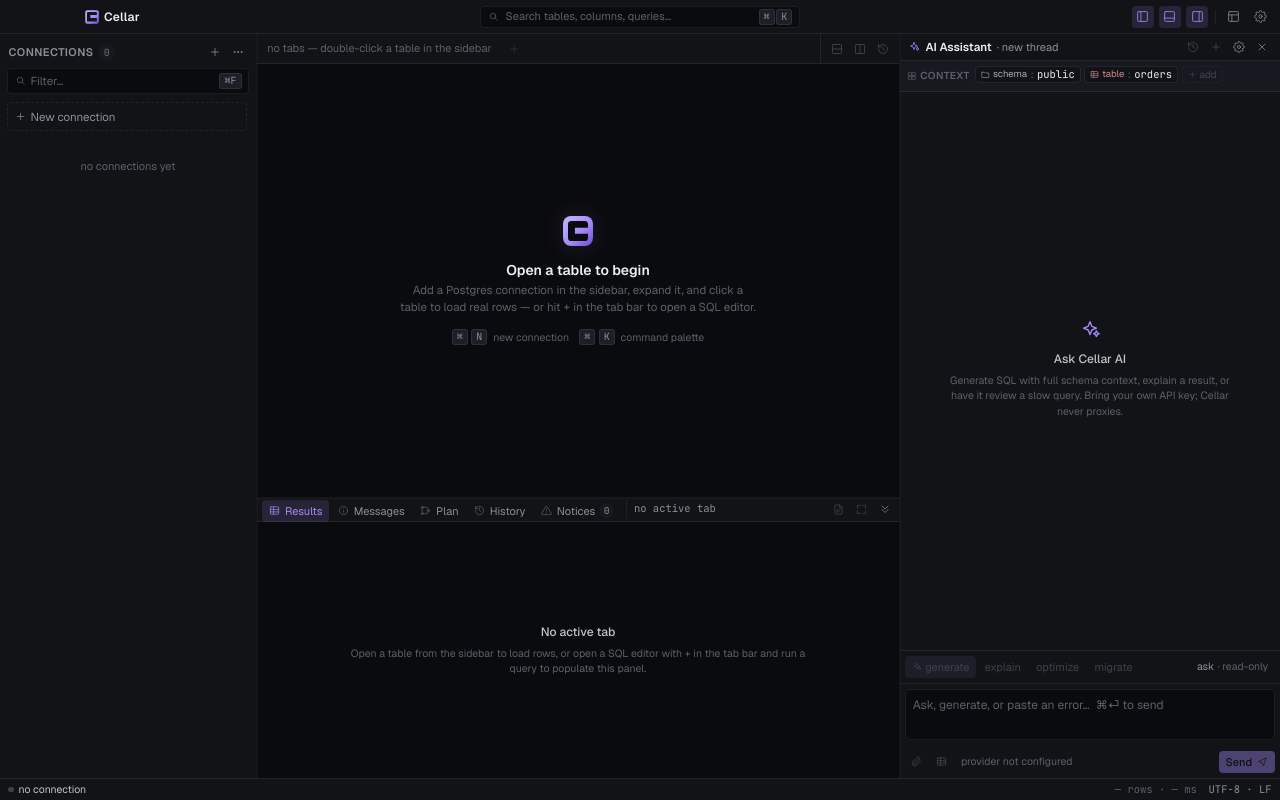
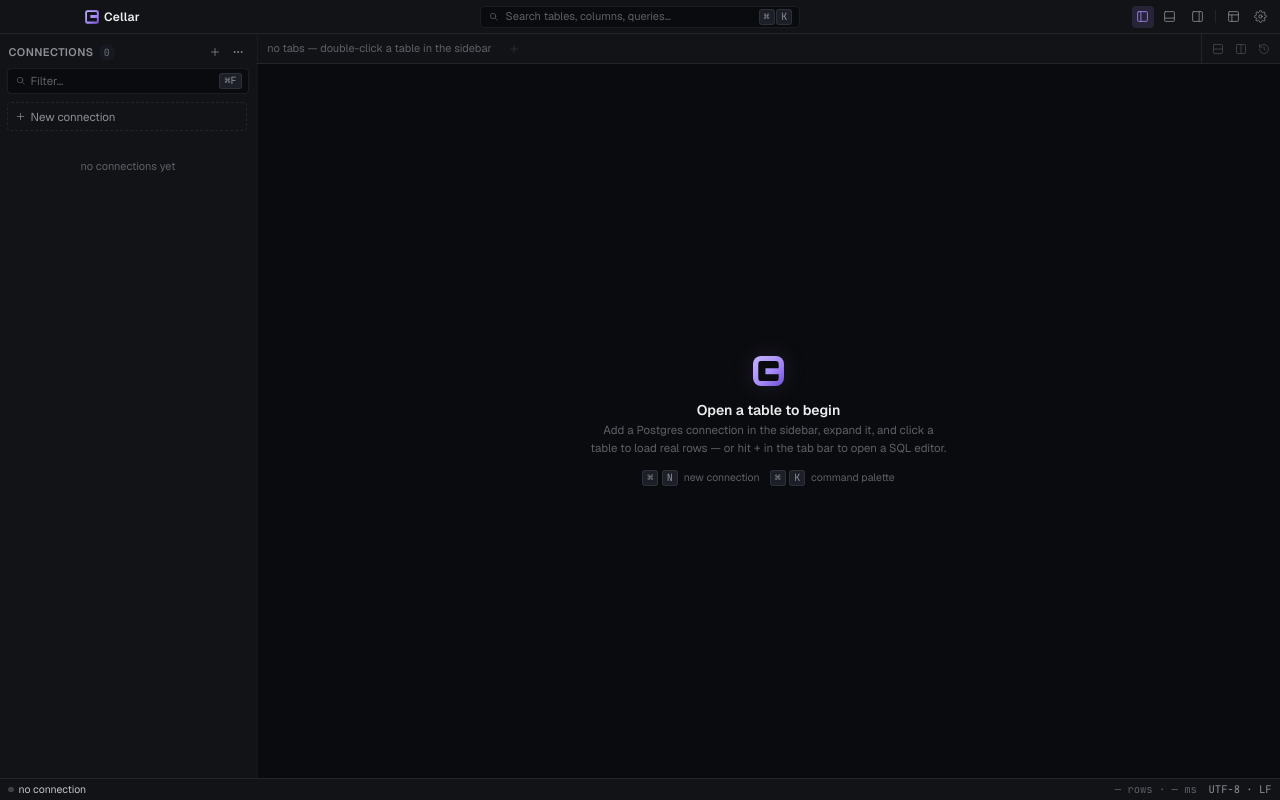
Before and after one commit to MRL-00/cellar, a React (Vite) app in the folder apps/desktop/: page / in a window 1280 px wide. Built offline with nearby package versions, Linux system fonts and the light colour scheme.

Commit message:
feat: persist workspace panel layout

```diff
--- a/apps/desktop/src/App.tsx
+++ b/apps/desktop/src/App.tsx
@@ -15,8 +15,8 @@
   SettingsModal,
   type SettingsCatId,
 } from "./components/modals/Settings";
+import { useLayout } from "./state/layout";
 
-type Panels = { left: boolean; right: boolean; bottom: boolean };
 type ModalId = "commit" | "palette" | "settings" | null;
 type ConnDialog = { mode: "new" | "edit"; initial?: ConnectionConfig } | null;
 
@@ -88,24 +88,19 @@
 }
 
 export function App() {
-  const [panels, setPanels] = useState<Panels>({
-    left: true,
-    right: true,
-    bottom: true,
-  });
-  const [leftWidth, setLeftWidth] = useState(256);
-  const [rightWidth, setRightWidth] = useState(380);
-  const [bottomHeight, setBottomHeight] = useState(280);
+  const panels = useLayout((s) => s.panels);
+  const togglePanel = useLayout((s) => s.togglePanel);
+  const leftWidth = useLayout((s) => s.leftWidth);
+  const setLeftWidth = useLayout((s) => s.setLeftWidth);
+  const rightWidth = useLayout((s) => s.rightWidth);
+  const setRightWidth = useLayout((s) => s.setRightWidth);
+  const bottomHeight = useLayout((s) => s.bottomHeight);
+  const setBottomHeight = useLayout((s) => s.setBottomHeight);
   const [modal, setModal] = useState<ModalId>(null);
   const [connDialog, setConnDialog] = useState<ConnDialog>(null);
   const [empty, setEmpty] = useState(false);
   const [settingsInitialCat, setSettingsInitialCat] =
     useState<SettingsCatId>("appearance");
-
-  const togglePanel = useCallback(
-    (k: keyof Panels) => setPanels((p) => ({ ...p, [k]: !p[k] })),
-    [],
-  );
 
   const openModal = useCallback((m: ModalId) => setModal(m), []);
   const closeModal = useCallback(() => setModal(null), []);
--- a/apps/desktop/src/components/TitleBar.tsx
+++ b/apps/desktop/src/components/TitleBar.tsx
@@ -3,8 +3,7 @@
 import { useTabs } from "../state/tabs";
 import { useConnections } from "../state/connections";
 import { ENGINE_META } from "./EngineBadge";
-
-type Panels = { left: boolean; right: boolean; bottom: boolean };
+import type { PanelId, Panels } from "../state/layout";
 
 // WKWebView ignores Electron's `-webkit-app-region`, so window dragging and
 // double-click-to-maximize are driven manually. The catch: calling
@@ -36,7 +35,7 @@
   onOpenSettings,
 }: {
   panels: Panels;
-  onTogglePanel: (k: keyof Panels) => void;
+  onTogglePanel: (k: PanelId) => void;
   empty?: boolean;
   onToggleEmpty?: () => void;
   onOpenPalette?: () => void;
--- a/apps/desktop/src/components/modals/CommandPalette.tsx
+++ b/apps/desktop/src/components/modals/CommandPalette.tsx
@@ -3,10 +3,10 @@
 
 import { useBottomPanel, type BottomTabId } from "../../state/bottomPanel";
 import { useConnections } from "../../state/connections";
+import type { PanelId, Panels } from "../../state/layout";
 import { useTabs, type WorkspaceTab } from "../../state/tabs";
 import { Icon } from "../icons";
 
-type Panels = { left: boolean; right: boolean; bottom: boolean };
 type Group = "Actions" | "Tabs" | "Connections" | "Catalog" | "Columns" | "View";
 
 type Entry = {
@@ -25,7 +25,7 @@
   onNewConnection: () => void;
   onOpenCommit: () => void;
   onOpenSettings: () => void;
-  onTogglePanel: (k: keyof Panels) => void;
+  onTogglePanel: (k: PanelId) => void;
 };
 
 const GROUP_ORDER: Group[] = [
@@ -215,7 +215,10 @@
         grp: "View",
         label: `Show ${titleCase(id)}`,
         hint: bottomTab === id ? "active" : "output panel",
-        action: () => setBottomTab(id),
+        action: () => {
+          setBottomTab(id);
+          if (!panels.bottom) onTogglePanel("bottom");
+        },
       });
     }
 
--- a/apps/desktop/src/state/bottomPanel.ts
+++ b/apps/desktop/src/state/bottomPanel.ts
@@ -1,4 +1,6 @@
 import { create } from "zustand";
+import { createJSONStorage, persist } from "zustand/middleware";
+import { deferredLocalStorage } from "./deferredStorage";
 
 export type BottomTabId =
   | "results"
@@ -21,10 +23,19 @@
  * the Results tab when a query runs and to drive the Plan tab's "Explain plan"
  * toolbar action without lifting the panel's whole tab state into App.
  */
-export const useBottomPanel = create<BottomPanelStore>((set) => ({
-  active: "results",
-  explainNonce: 0,
-  setActive: (active) => set({ active }),
-  requestExplain: () =>
-    set((s) => ({ active: "plan", explainNonce: s.explainNonce + 1 })),
-}));
+export const useBottomPanel = create<BottomPanelStore>()(
+  persist(
+    (set) => ({
+      active: "results",
+      explainNonce: 0,
+      setActive: (active) => set({ active }),
+      requestExplain: () =>
+        set((s) => ({ active: "plan", explainNonce: s.explainNonce + 1 })),
+    }),
+    {
+      name: "cellar.bottomPanel.v1",
+      storage: createJSONStorage(deferredLocalStorage),
+      partialize: (s) => ({ active: s.active }),
+    },
+  ),
+);
--- /dev/null
+++ b/apps/desktop/src/state/deferredStorage.ts
@@ -0,0 +1,43 @@
+import type { StateStorage } from "zustand/middleware";
+
+const WRITE_DELAY_MS = 50;
+
+/**
+ * Synchronous reads keep persisted stores available during app startup, while
+ * deferred writes avoid blocking UI paint in the click handler that changed
+ * the store.
+ */
+export function deferredLocalStorage(): StateStorage {
+  const pending = new Map<string, string>();
+  let timer: number | null = null;
+
+  const flush = () => {
+    if (timer != null) {
+      window.clearTimeout(timer);
+      timer = null;
+    }
+    for (const [name, value] of pending) {
+      window.localStorage.setItem(name, value);
+    }
+    pending.clear();
+  };
+
+  const schedule = () => {
+    if (timer != null) return;
+    timer = window.setTimeout(flush, WRITE_DELAY_MS);
+  };
+
+  window.addEventListener("beforeunload", flush);
+
+  return {
+    getItem: (name) => window.localStorage.getItem(name),
+    setItem: (name, value) => {
+      pending.set(name, value);
+      schedule();
+    },
+    removeItem: (name) => {
+      pending.delete(name);
+      window.localStorage.removeItem(name);
+    },
+  };
+}
--- /dev/null
+++ b/apps/desktop/src/state/layout.ts
@@ -0,0 +1,52 @@
+import { create } from "zustand";
+import { createJSONStorage, persist } from "zustand/middleware";
+import { deferredLocalStorage } from "./deferredStorage";
+
+export type Panels = { left: boolean; right: boolean; bottom: boolean };
+export type PanelId = keyof Panels;
+
+type LayoutStore = {
+  panels: Panels;
+  leftWidth: number;
+  rightWidth: number;
+  bottomHeight: number;
+  togglePanel: (id: PanelId) => void;
+  setPanel: (id: PanelId, open: boolean) => void;
+  setLeftWidth: (width: number) => void;
+  setRightWidth: (width: number) => void;
+  setBottomHeight: (height: number) => void;
+};
+
+export const DEFAULT_PANELS: Panels = {
+  left: true,
+  right: false,
+  bottom: false,
+};
+
+export const useLayout = create<LayoutStore>()(
+  persist(
+    (set) => ({
+      panels: DEFAULT_PANELS,
+      leftWidth: 256,
+      rightWidth: 380,
+      bottomHeight: 280,
+      togglePanel: (id) =>
+        set((s) => ({ panels: { ...s.panels, [id]: !s.panels[id] } })),
+      setPanel: (id, open) =>
+        set((s) => ({ panels: { ...s.panels, [id]: open } })),
+      setLeftWidth: (leftWidth) => set({ leftWidth }),
+      setRightWidth: (rightWidth) => set({ rightWidth }),
+      setBottomHeight: (bottomHeight) => set({ bottomHeight }),
+    }),
+    {
+      name: "cellar.layout.v1",
+      storage: createJSONStorage(deferredLocalStorage),
+      partialize: (s) => ({
+        panels: s.panels,
+        leftWidth: s.leftWidth,
+        rightWidth: s.rightWidth,
+        bottomHeight: s.bottomHeight,
+      }),
+    },
+  ),
+);
```
